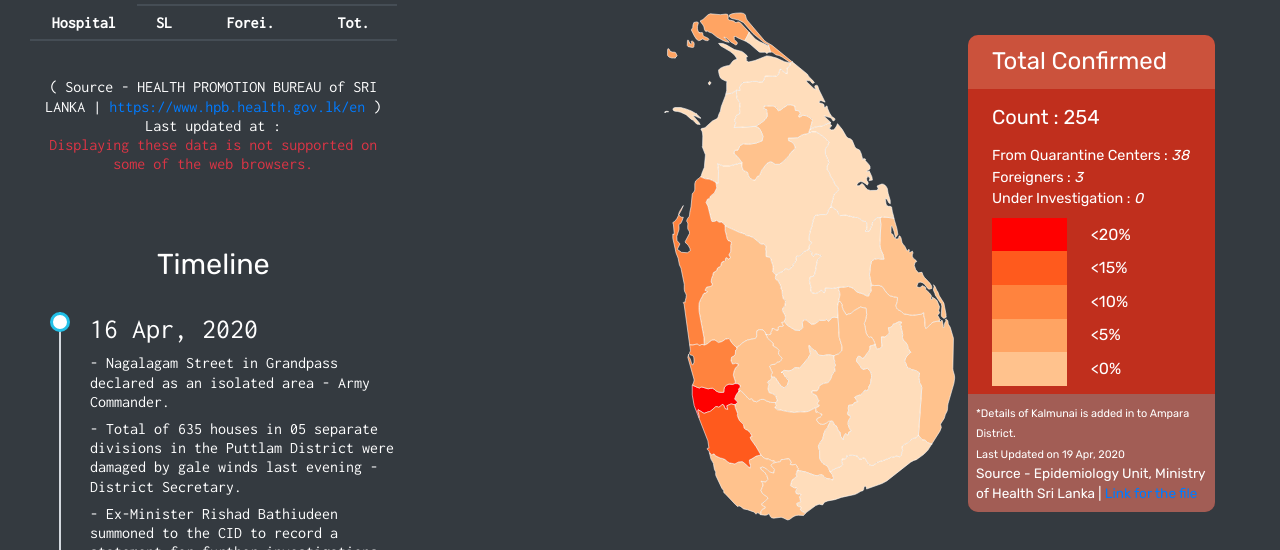
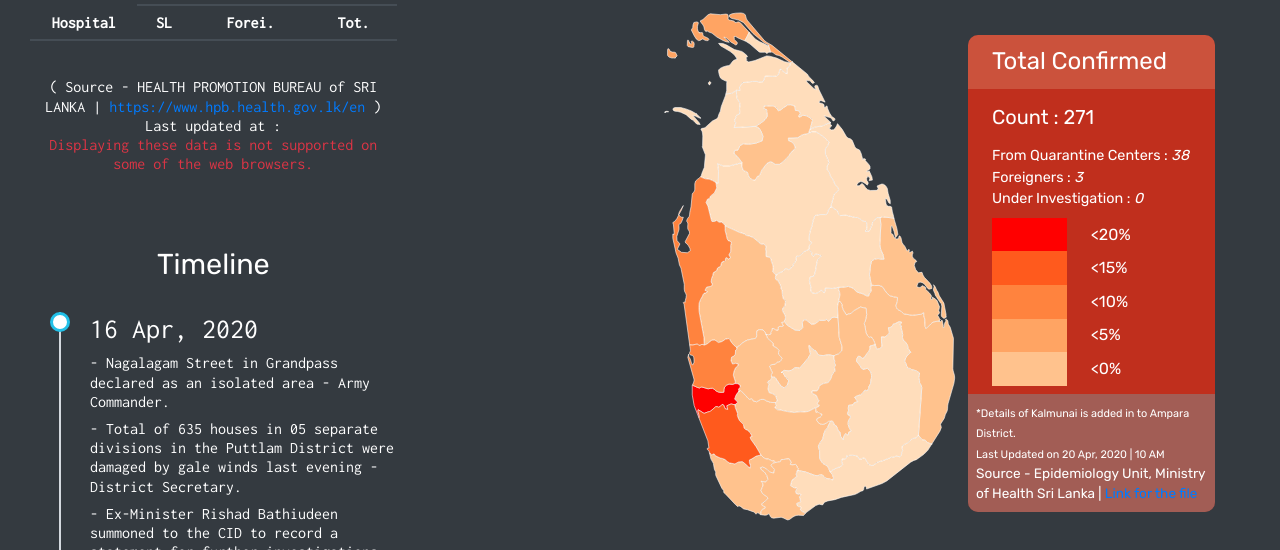
Before and after one commit to supunTE/Covid19-sl-report, a Jekyll site: the page built from index.html, in a window 1280 px wide and 900 px high, scrolled down 472 px. Shown: the part 155-705 px from the top of the window. Built offline with Jekyll 4.4.1, drawn with Linux system fonts in a browser that asks for light colours; comment, search, counter and statistics services are not loaded.

Commit message:
updated map for 20th morning

```diff
--- a/_data/confirmed_lk.yml
+++ b/_data/confirmed_lk.yml
@@ -1,10 +1,10 @@
-date: 19 Apr, 2020
-link: http://www.epid.gov.lk/web/images/pdf/corona_virus_report/sitrep-sl-en-19-04_10.pdf
+date: 20 Apr, 2020 | 10 AM
+link: http://www.epid.gov.lk/web/images/pdf/corona_virus_report/sitrep-sl-en-20-04_10.pdf
 KALM: 2
-COLB: 61
+COLB: 77
 PUTL: 35
 KALT: 45
-GAMP: 31
+GAMP: 32
 KAND: 7
 JAFN: 16
 RATN: 5
@@ -29,4 +29,4 @@
 QUARN: 38
 FOREI: 3
 UNDIN: 0
-TOT: 254
+TOT: 271
```
